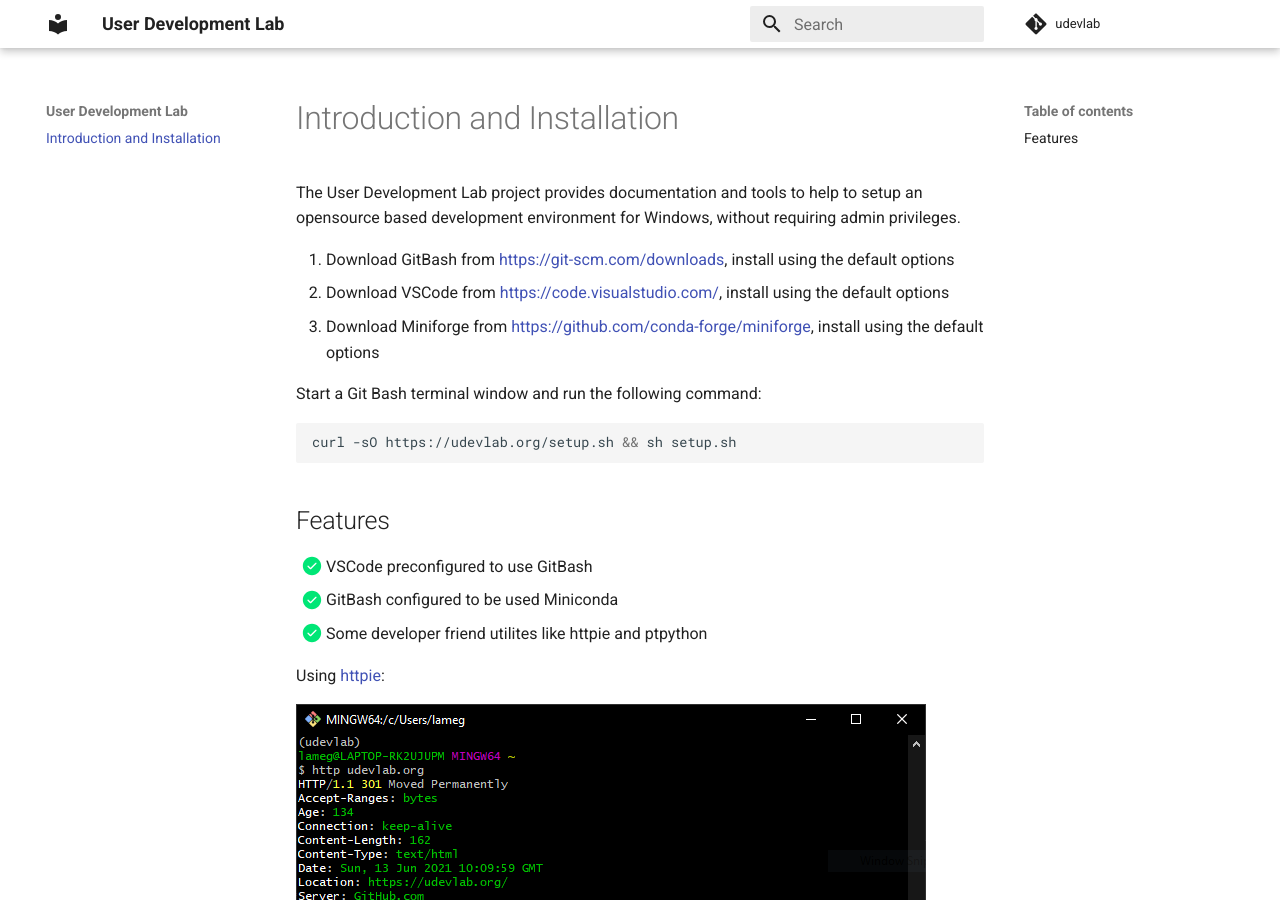
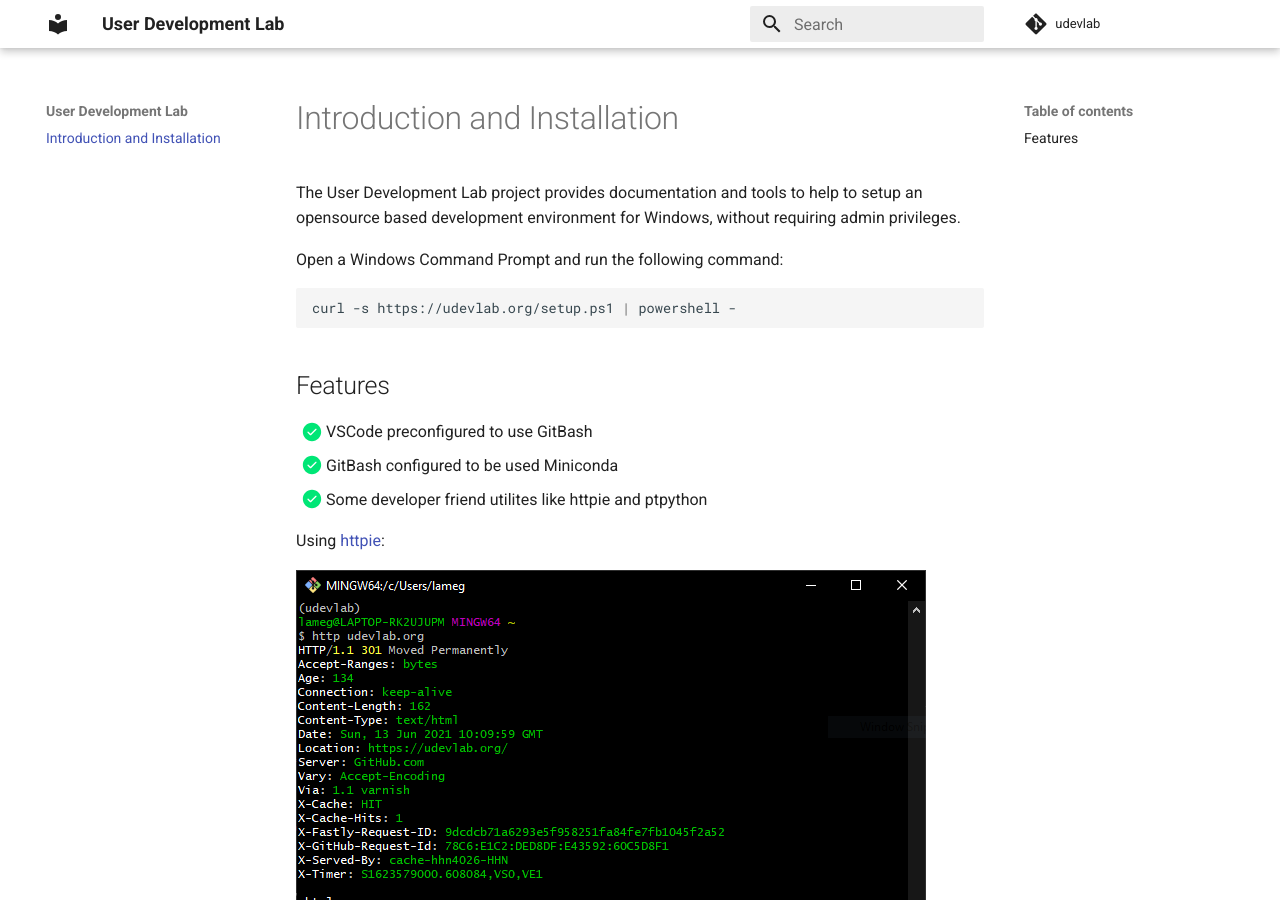
Before and after one commit to udevlab/udevlab, an MkDocs documentation site: the page built from docs/index.md, in a window 1280 px wide and 900 px high. Built offline with MkDocs 1.6.1 and Material for MkDocs 9.7.7, drawn with Linux system fonts in a browser that asks for light colours; comment, search, counter and statistics services are not loaded.

Commit message:
Doc review

````diff
--- a/docs/index.md
+++ b/docs/index.md
@@ -1,12 +1,9 @@
 The User Development Lab project provides documentation and tools to help to setup an opensource based development environment for Windows, without requiring admin privileges.
 
-1. Download GitBash from https://git-scm.com/downloads, install using the default options
-1. Download VSCode from https://code.visualstudio.com/, install using the default options
-1. Download Miniforge from https://github.com/conda-forge/miniforge, install using the default options
 
-Start a Git Bash terminal window and run the following command:
+Open a Windows Command Prompt and run the following command:
 ```sh
-curl -sO https://udevlab.org/setup.sh && sh setup.sh
+curl -s https://udevlab.org/setup.ps1 | powershell -
 ```
 
 ## Features
````
Also changed, not shown: 4 other files.
